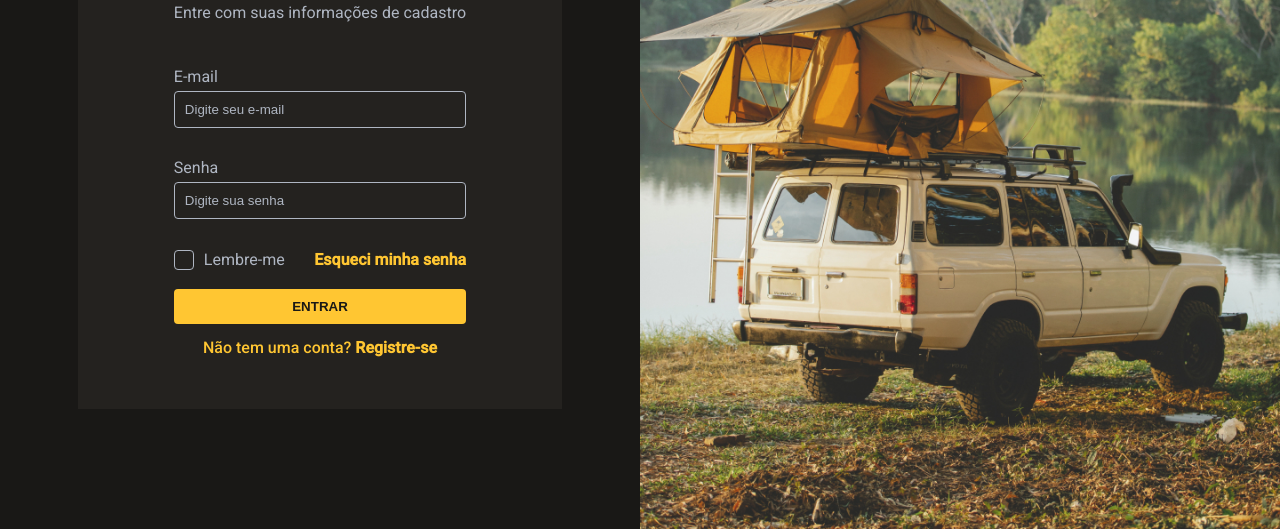
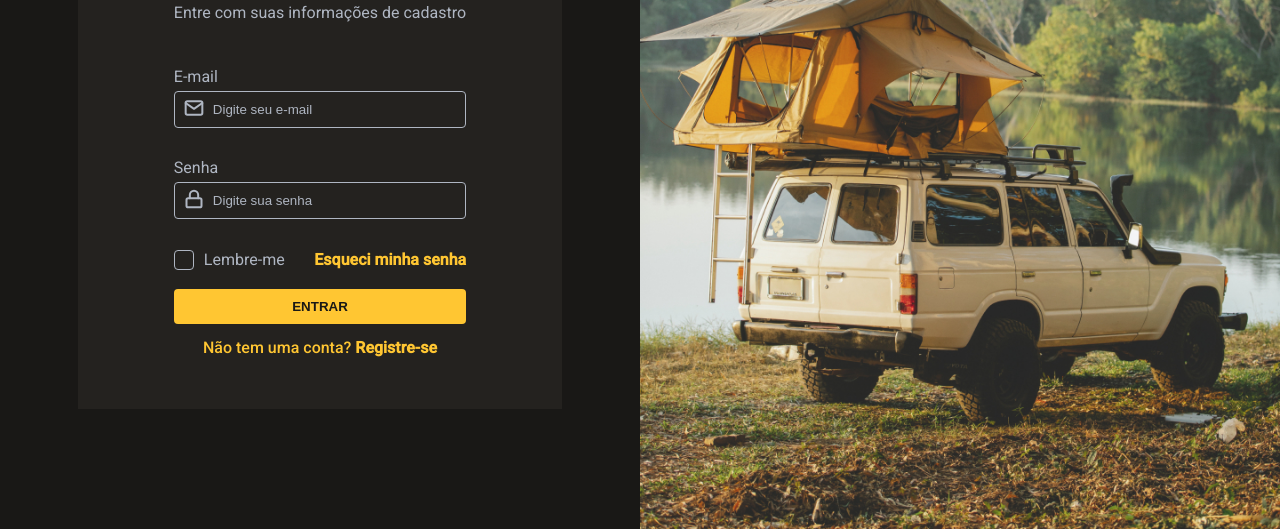
Before and after one commit to JPPaiao/page-login-campin, a plain HTML site: page index.html in a window 1280 px wide. Shown: the part 271-800 px from the top of the page. Drawn offline with Linux system fonts and the light colour scheme.

Commit message:
Adicionando icones

```diff
--- a/index.html
+++ b/index.html
@@ -27,12 +27,20 @@
                 </div>
                 <form action="#" class="form">
                     <div class="form-inps">
-                        <label for="email">E-mail</label>
-                        <input type="email" id="email" placeholder="Digite seu e-mail">
+                        <label for="email">E-mail
+                            <div class="inpt-icon">
+                                <img class="icon" src="assets/mail.svg">
+                                <input type="email" id="email" placeholder="Digite seu e-mail">
+                            </div>
+                        </label>
                     </div>
                     <div class="form-inps">
-                        <label for="password">Senha</label>
-                        <input type="password" id="password" placeholder="Digite sua senha">
+                        <label for="password">Senha
+                            <div class="inpt-i">
+                                <img src="assets/lock.svg" class="icon">
+                                <input type="password" id="password" placeholder="Digite sua senha">
+                            </div>
+                        </label>
                     </div>
                     <div class="form-inps inp-pass">
                         <div class="inp-check">
--- a/style/index.css
+++ b/style/index.css
@@ -65,6 +65,17 @@ body {
     width: 100%;
 }
 
+.inpt-icon {
+    width: 100%;
+
+}
+
+.icon {
+    position: absolute;
+    padding: 12px 10px;
+    text-align: center;
+}
+
 .inp-pass {
     display: flex;
     justify-content: space-between;
@@ -76,7 +87,7 @@ input {
     color: var(--text-base);
     width: 100%;
     background-color: var(--background);
-    padding: 10px;
+    padding: 10px 38px;
     border-radius: 4px;
     margin-top: 5px;
     border: 1px solid var(--text-base);
```
Also changed, not shown: js/index.js (added).
